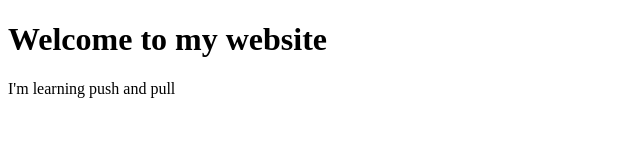
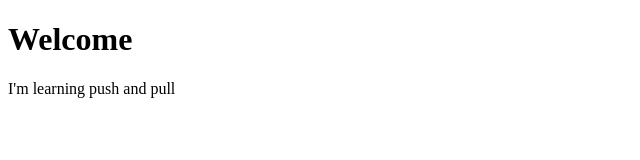
Before and after one commit to Edendev20266211/Git-test, a plain HTML site: page Sixcode/index.html in a window 1280 px wide. Shown: the whole page, without its empty margins (0-640 px from the left). Drawn offline with Linux system fonts and the light colour scheme.

Commit message:
Add hello_world.txt

```diff
--- a/Sixcode/index.html
+++ b/Sixcode/index.html
@@ -6,5 +6,5 @@
     <title>SIXCODE</title>
 </head>
 <body>
-<h1>Welcome to my website</h1>
+<h1>Welcome</h1>
 <p>I'm learning push and pull</p>
```
